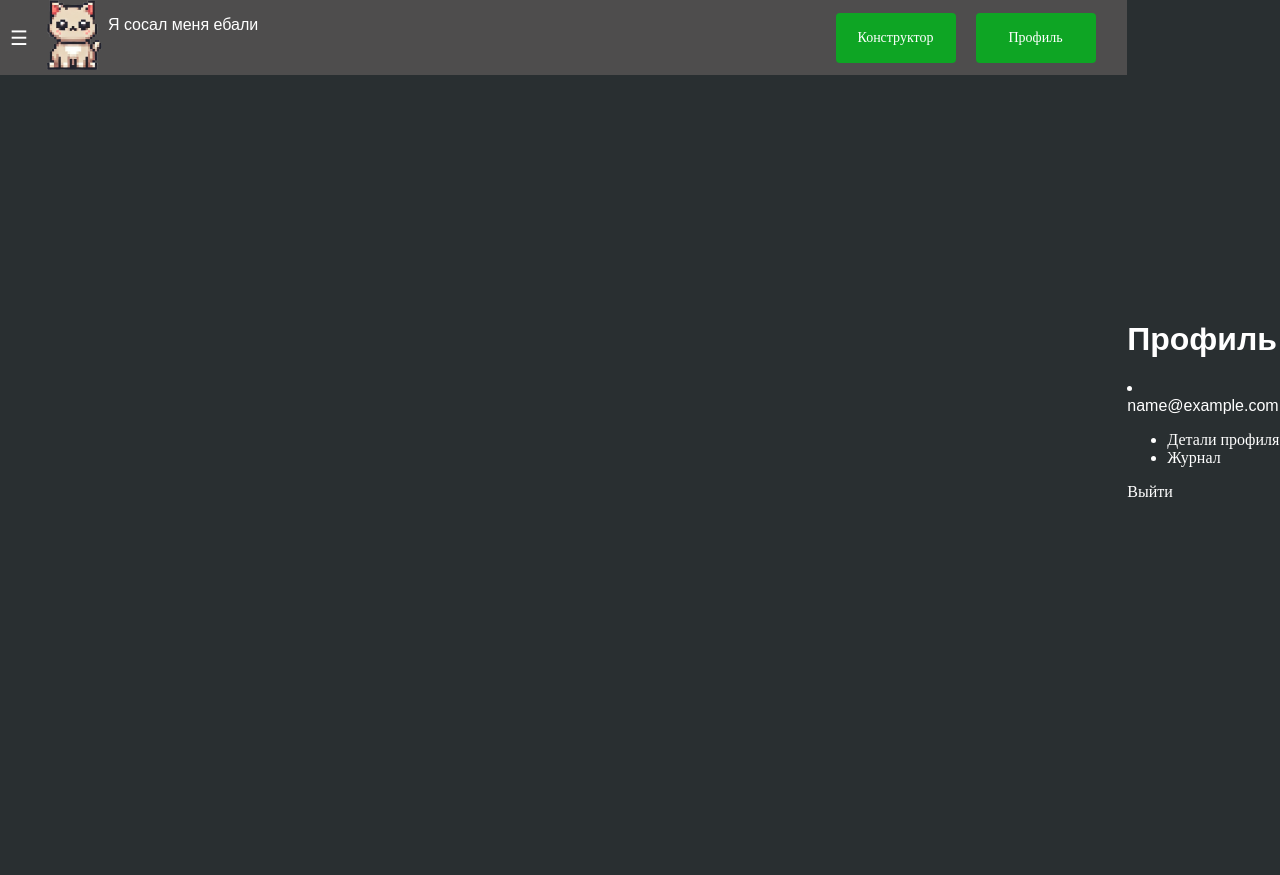
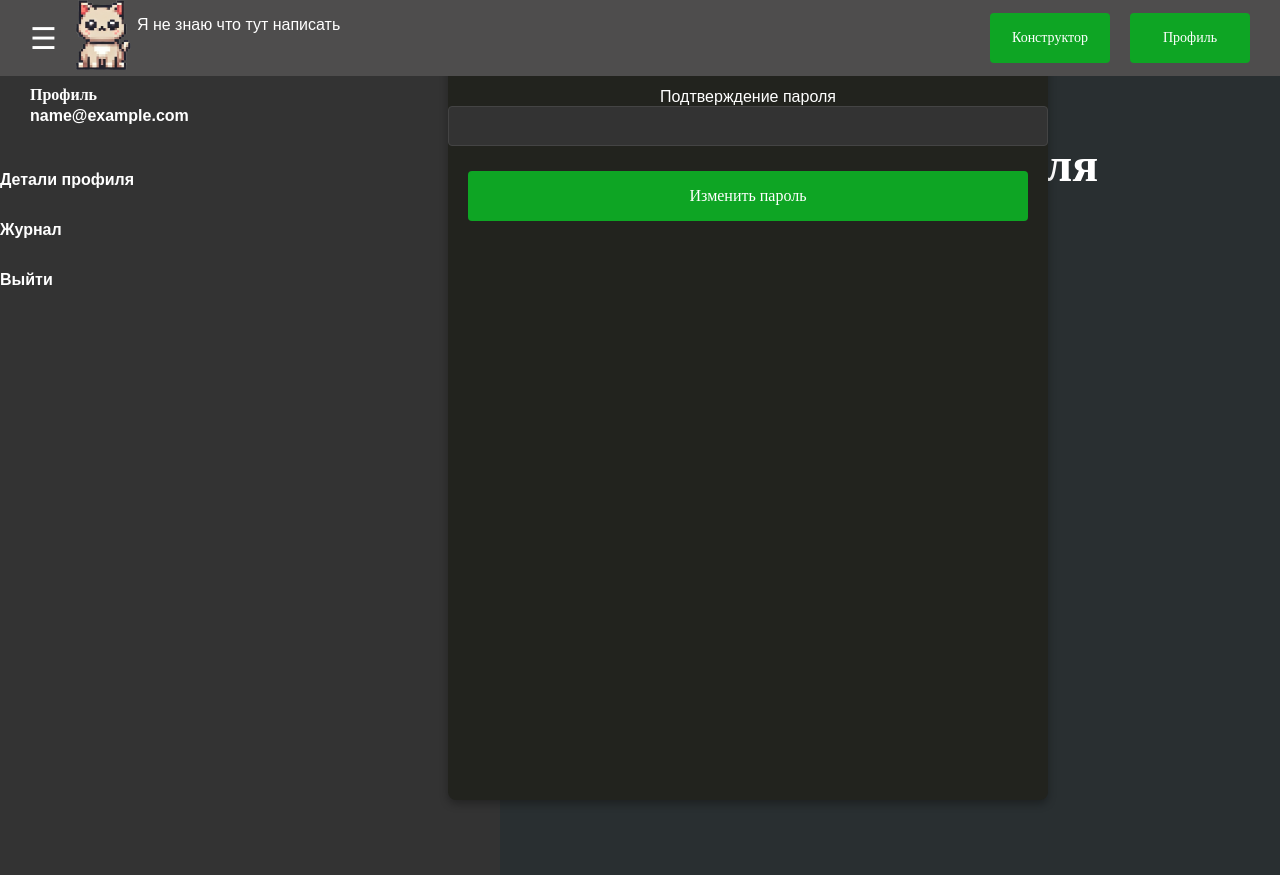
Before and after one commit to ilgorpy/kidcode, a Django app: page /profile/ in a window 1280 px wide. Before the commit the page ends 497 px from the top, so only its background shows below. Run offline with Django 5.2, Linux system fonts and the light colour scheme; the visitor is signed in with stand-in values (Sample User, id 1); parts of the project's set-up code (start-up, migrations or seed data) failed here and were passed over.

Commit message:
big edit for frontend. added forms for password change, fixed table of journal, leftbar and so on

```diff
--- a/kidcode/mainapp/forms.py
+++ b/kidcode/mainapp/forms.py
@@ -1,10 +1,14 @@
 from django import forms
 from django.contrib.auth import get_user_model
 from mainapp.models import Task, Grade, Code
+from django.contrib.auth.forms import SetPasswordForm
 
 
 class JournalForm(forms.Form):
     status = forms.ChoiceField(choices=Grade.STATUS_CHOICES, label="Статус", widget=forms.Select)
-    level = forms.ChoiceField(choices=[(t.level, t.level) for t in Task.objects.all().distinct('level')], label="Уровень", widget=forms.Select)
-    name = forms.ChoiceField(choices=[(g.user.id, g.user.name) for g in Grade.objects.all().distinct('user')],
-                             label="Имя", widget=forms.Select)
+    level = forms.CharField( label="Уровень", widget = forms.TextInput(attrs={'class': 'form-input'}))
+    name = forms.CharField(label="Имя", widget = forms.TextInput(attrs={'class': 'form-input'}))
+
+class UserPasswordChangeForm(SetPasswordForm):
+    new_password1 = forms.CharField(label="Новый пароль", widget=forms.PasswordInput(attrs={'class': 'form-input'}))
+    new_password2 = forms.CharField(label="Подтверждение пароля", widget=forms.PasswordInput(attrs={'class': 'form-input'}))
--- a/kidcode/mainapp/static/mainapp/css/styles.css
+++ b/kidcode/mainapp/static/mainapp/css/styles.css
@@ -1,10 +1,14 @@
 .header {
     background: #4E4D4D;
-    height: 75px;
+    height: 76px;
     width: 100%;
     align-self: first baseline;
     display: flex;
     z-index: 10;
+  }
+
+  ul, li {
+    list-style: none;
   }
 
   form img{
@@ -23,12 +27,12 @@
     margin: 0;
     padding: 0;
     font-family: Arial, sans-serif;
-    background-color: #292F31; /* Темный фон */
-    color: #ffffff; /* Белый текст */
+    background-color: #292F31;
+    color: #ffffff;
     display: flex;
     justify-content: center;
     align-items: center;
-    height: 100vh; /* Высота окна браузера */
+    height: 100vh;
 }
 
 .form-grid {
@@ -52,6 +56,11 @@
 /* Поля */
 .form-group {
   width: calc(50% - 25px); /* Половина ширины строки с отступом */
+  display: flex;
+  flex-direction: column; /* Вертикальное расположение */
+}
+
+.filter-group {
   display: flex;
   flex-direction: column; /* Вертикальное расположение */
 }
@@ -179,10 +188,32 @@ a.button {
   align-items: center; /* Центровка по вертикали */
 }
 
+a.profile_btn{
+  width: 100%;
+  height: 50px;
+  border: none;
+  border-radius: 4px;
+  color: #ffffff;
+  font-size: 16px;
+  cursor: pointer;
+  transition: background-color 0.3s ease;
+  align-self: center;
+  text-decoration: none;
+  display: flex; /* Используем Flexbox */
+  justify-content: left; /* Центровка по горизонтали */
+  align-items: center;
+  text-align: center;
+  font-family: sans-serif;
+  font-weight: bold;
+}
+
 .button-grid{
   margin-inline-start: calc(100% - 550px);
   display: flex;
   gap: 20px;
+  position: absolute;
+  right: 30px;
+  top: 13px;
 }
 
 a{
@@ -196,7 +227,8 @@ a{
   padding: 10px;
   cursor: pointer;
   border: none;
-  font-size: 20px;
+  font-size: 30px;
+  margin-left: 20px;
 }
 
 /* Сайдбар */
@@ -206,11 +238,12 @@ a{
   left: -250px; /* Начальная позиция скрытого сайдбара */
   width: 250px;
   height: 100%;
-  background-color: #333;
+  background-color: #22231E;
   color: white;
   transition: left 0.3s ease;
   z-index: 5; /* Сайдбар будет под шапкой, но выше основного контента */
   padding-top: 20px;
+
 }
 
 /* Ссылки в сайдбаре */
@@ -243,4 +276,189 @@ body.sidebar-open {
 
 .content-text{
   justify-content: space-between;
+  position: absolute;
+  top: 75px;
+  left: 0px;
+  background-color: #333;
+  height: 100%;
+  width: 500px;
 }
+
+.content-text h1{
+  font-size: 16px;
+  font-family: monocraft;
+  margin-bottom: 0px;
+  margin-left: 30px;
+}
+
+.last{
+  margin-top: 3px;
+  margin-bottom: 30px;
+  font-weight: bold;
+  margin-left: 30px;
+}
+
+.filter-grid{
+  position:absolute;
+  left: 35%;
+  top: 200px;
+  display: flex;
+  gap: 50px; /* Расстояние между элементами */
+  justify-content: space-between;
+  margin-top: 50px;
+}
+
+
+.table-container{
+  position: absolute;
+}
+
+#id_name.form-input, #id_level.form-input, #id_status{
+  width: 200px;
+  height: 40px;
+  padding: 10px;
+  margin-bottom: 20px;
+  border: 1px solid #444;
+  border-radius: 4px;
+  background-color: #333;
+  color: #fff;
+  outline: none;
+  box-sizing: border-box;
+  font-size: 14px;
+}
+
+form2 button{
+  width: 120px;
+  height: 50px;
+  padding: 10px;
+  align-self: center;
+  border: none;
+  border-radius: 4px;
+  background-color: #0EA524; /* Ярко-зеленый цвет кнопки */
+  color: #ffffff;
+  font-family: monocraft;
+  font-size: 16px;
+  cursor: pointer;
+  transition: background-color 0.3s ease;
+}
+
+h1.h{
+  font-family: monocraft;
+  position: absolute;
+  left: 57.5%;
+  top: 105px;
+  font-size: 48px;
+}
+
+.table-container {
+  position: absolute;
+  top: 450px;
+  left:35%;
+  width: 50%;
+  margin: 20px auto;
+  overflow-x: auto;
+  background-color: #22231E;
+  padding: 20px;
+  border-radius: 10px;
+  box-shadow: 0 0 10px rgba(0, 0, 0, 0.5);
+}
+
+.journal-table {
+  width: 100%;
+  border-collapse: collapse;
+  text-align: center;
+}
+
+.journal-table thead {
+  background-color: #2c2f33;
+  color: #ffffff;
+}
+
+.journal-table th,
+.journal-table td {
+  padding: 10px 15px;
+  border: 1px solid #ffffff;
+  background-color: #22231E;
+}
+
+.journal-table tr:nth-child(even) {
+  background-color: #22231E;
+}
+
+.journal-table tr:nth-child(odd) {
+  background-color: #23272a;
+}
+
+.journal-table th {
+  text-transform: uppercase;
+  font-size: 14px;
+}
+
+.status {
+  display: inline-block;
+  font-size: 30px;
+  font-weight: bold;
+}
+
+.status.success {
+  color: #0ea524;
+}
+
+.status.fail {
+  color: #ff0000;
+}
+
+.grade-select {
+  background-color: #2c2f33;
+  color: #ffffff;
+  border: 1px solid #444;
+  padding: 5px 10px;
+  border-radius: 5px;
+  width: 150px;
+}
+
+.grade-select option {
+  background-color: #23272a;
+  color: #ffffff;
+}
+
+.download-btn {
+  background-color: transparent;
+  border: none;
+  font-size: 32px;
+  cursor: pointer;
+  color: #ffffff;
+}
+
+.download-btn:hover {
+  color: #0ea524;
+}
+
+.save-btn {
+  display: block;
+  background-color: #0ea524;
+  color: #ffffff;
+  border: none;
+  padding: 10px 20px;
+  margin: 20px auto;
+  font-size: 16px;
+  border-radius: 5px;
+  cursor: pointer;
+}
+
+.save-btn:hover {
+  background-color: #13c12b;
+}
+
+form.change{
+  position: absolute;
+  left: 35%;
+  background-color: #22231E; /* Темно-серый фон для формы */
+  border-radius: 8px;
+  box-shadow: 0 4px 8px rgba(0, 0, 0, 0.3);
+  text-align: center;
+}
+
+.password-label{
+  text-align: start;
+}
--- a/kidcode/mainapp/templates/mainapp/includes/leftbar.html
+++ b/kidcode/mainapp/templates/mainapp/includes/leftbar.html
@@ -1,13 +1,15 @@
+<div class="content-text">
 <h1>Профиль</h1>
 {% if user.is_authenticated %}
-				<li class="last">{{user.email}}</a></li>
+				<li class="last">{{user.email}}</li>
 {% endif %}
-<ul>
-        <li><a href = "{% url 'mainapp:profile' %}">Детали профиля</a></li>
+
+        <li><a href = "{% url 'mainapp:profile' %}" class="profile_btn">Детали профиля</a></li>
     {% if user.is_staff %}
-        <li><a href="{% url 'mainapp:journal' %}">Журнал</a></li>
+        <li><a href="{% url 'mainapp:journal' %}" class="profile_btn">Журнал</a></li>
     {% else %}
-        <li><a href="{% url 'mainapp:record' %}">Успеваемость</a></li>
+        <li><a href="{% url 'mainapp:record' %}" class="profile_btn">Успеваемость</a></li>
     {% endif %}
-    </ul>
-<a href="{% url 'users:logout' %}">Выйти</a>
+
+<a href="{% url 'users:logout' %}" class="profile_btn">Выйти</a>
+</div>
--- a/kidcode/mainapp/templates/mainapp/profile.html
+++ b/kidcode/mainapp/templates/mainapp/profile.html
@@ -4,4 +4,17 @@
 
 {% include  'mainapp/includes/leftbar.html' %}
 
+<h1 class = "h">Детали профиля</h1>
+
+<form method="post"  enctype="multipart/form-data" class = "change">
+    {% csrf_token %}
+    <div class="form-error">{{ form.non_field_errors }}</div>
+    {% for f in form %}
+    <label class="password-label" for="{{ f.id_for_label }}">{{f.label}} </label>{{ f }}
+    <div class="form-error">{{ f.errors }}</div>
+    {% endfor %}
+
+    <button type="submit" class="button">Изменить пароль</button>
+</form>
+
 {% endblock %}
--- a/kidcode/mainapp/urls.py
+++ b/kidcode/mainapp/urls.py
@@ -6,7 +6,8 @@ app_name = 'mainapp'
 urlpatterns = [
     path('', views.index, name='home'),
     path('constructor/', views.constructor, name='constructor'),
-    path('profile/', views.profile, name='profile'),
+    #path('profile/', views.profile, name='profile'),
+    path('profile/', views.UserPasswordChange.as_view(), name = 'profile'),
     path('journal/', views.journal, name='journal'),
     path('record/', views.record, name='record'),
     path('task/', views.task, name='task'),
--- a/kidcode/mainapp/views.py
+++ b/kidcode/mainapp/views.py
@@ -4,6 +4,10 @@ from users.models import User
 from mainapp.forms import JournalForm
 from mainapp.models import *
 from django.db.models import Q
+from django.urls import reverse, reverse_lazy
+from .forms import  UserPasswordChangeForm
+from django.contrib.auth.views import PasswordChangeView
+
 
 
 def journal(request):
@@ -42,6 +46,11 @@ def constructor(request):
 def profile(request):
     return render(request, 'mainapp/profile.html')
 
+class UserPasswordChange(PasswordChangeView):
+    form_class = UserPasswordChangeForm
+    success_url = reverse_lazy("users:password_change_done")
+    template_name = "mainapp/profile.html"
+
 
 # def journal(request):
 #     data = {
--- a/kidcode/templates/base.html
+++ b/kidcode/templates/base.html
@@ -21,9 +21,9 @@
                         </ul>
                     </div>
                     <a href="{% url 'users:login'%}"><img src="{% static 'mainapp/images/pixel-last.png' %}" alt="logo" class = "logo"></a>
-                    <p>Я сосал меня ебали</p>
+                    <p>Я не знаю что тут написать</p>
+                    <div class =  "button-grid">
                     {% if user.is_staff %}
-                        <div class =  "button-grid">
                             {% for item in menu %}
                                  <a href="{% url item.url_name %}" class="button">{{ item.title }}</a>
                             {% endfor %}
@@ -33,15 +33,16 @@
                                 <a href="{% url item.url_name %}" class="button">{{ item.title }}</a>
                             {% endif %}
                         {% endfor %}
-                        </div>
+
                     {% endif %}
+                </div>
 
             </div>
         </div>
-            <div class="content-text">
+
                 {% block content %}
 
                 {% endblock %}
-            </div>
+
 </body>
 </html>
```
Also changed, not shown: kidcode/mainapp/templates/mainapp/journal.html (+30 -14 lines).
